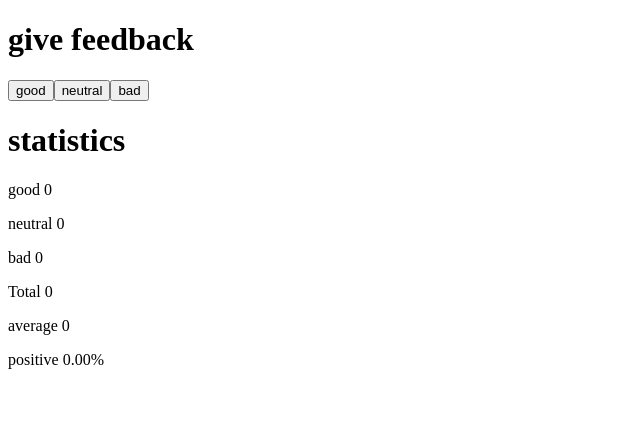
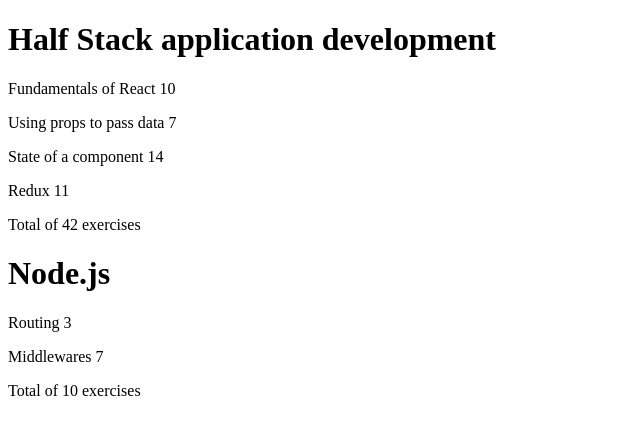
Before and after one commit to nicolas4pitz/fullStack, a React (Vite) app: page / in a window 1280 px wide. Shown: the top 434 px of the page, without its empty margins (0-640 px from the left). Built offline with nearby package versions, Linux system fonts and the light colour scheme.

Commit message:
feat: part 1.A

```diff
--- /dev/null
+++ b/src/components/Course.jsx
@@ -0,0 +1,49 @@
+const Header = (props) => {
+  console.log(props);
+  return (
+    <>
+      <h1>{props.course}</h1>
+    </>
+  );
+};
+
+const Content = (props) => {
+  return (
+    <>
+      <Part part={props.part1} exercises={props.exercises1} />
+      <Part part={props.part2} exercises={props.exercises2} />
+      <Part part={props.part3} exercises={props.exercises3} />
+    </>
+  );
+};
+
+const Part = (props) => {
+  return (
+    <>
+      <p>
+        {props.part} {props.exercises}
+      </p>
+    </>
+  );
+};
+
+const Course = ({ course }) => {
+  return (
+    <div>
+      {course.map((each) => (
+        <div key={each.id}>
+          <Header course={each.name} />
+          {each.parts.map((part) => (
+            <Part key={part.id} part={part.name} exercises={part.exercises} />
+          ))}
+          <p>
+            Total of {each.parts.reduce((sum, part) => sum + part.exercises, 0)}{" "}
+            exercises
+          </p>
+        </div>
+      ))}
+    </div>
+  );
+};
+
+export default Course;
--- /dev/null
+++ b/src/components/Note.jsx
@@ -0,0 +1,5 @@
+const Note = ({ note }) => {
+  return <li>{note.content}</li>;
+};
+
+export default Note;
--- a/src/exercicios/App.jsx
+++ b/src/exercicios/App.jsx
@@ -1,4 +1,5 @@
 import { useState } from "react";
+import Course from "../components/Course";
 
 const Header = (props) => {
   console.log(props);
@@ -66,23 +67,50 @@
 };
 
 function App() {
-  const course = {
-    name: "Desenvolvimento de aplicação Half Stack",
+  const courses = [
+    {
+      name: "Half Stack application development",
+      id: 1,
       parts: [
         {
-        name: "Fundamentos da biblioteca React",
+          name: "Fundamentals of React",
           exercises: 10,
+          id: 1,
         },
         {
-        name: "Usando props para passar dados",
+          name: "Using props to pass data",
           exercises: 7,
+          id: 2,
         },
         {
-        name: "Estado de um componente",
+          name: "State of a component",
           exercises: 14,
+          id: 3,
+        },
+        {
+          name: "Redux",
+          exercises: 11,
+          id: 4,
         },
       ],
-  };
+    },
+    {
+      name: "Node.js",
+      id: 2,
+      parts: [
+        {
+          name: "Routing",
+          exercises: 3,
+          id: 1,
+        },
+        {
+          name: "Middlewares",
+          exercises: 7,
+          id: 2,
+        },
+      ],
+    },
+  ];
 
   const [good, setGood] = useState(0);
   const [neutral, setNeutral] = useState(0);
@@ -113,18 +141,7 @@
 
   return (
     <div>
-      <Header course="give feedback" />
-      <Botao handleClique={handleGood} texto="good" />
-      <Botao handleClique={handleNeutral} texto="neutral" />
-      <Botao handleClique={handleBad} texto="bad" />
-      <Header course="statistics" />
-      <Statistics
-        average={average}
-        bad={bad}
-        good={good}
-        neutral={neutral}
-        total={total}
-      />
+      <Course course={courses} />
     </div>
   );
 }
--- a/src/main.jsx
+++ b/src/main.jsx
@@ -3,8 +3,26 @@
 //import App from "./App.jsx"; // Para aulas
 import App from "./exercicios/App"; // Para exercicios
 
+const notes = [
+  {
+    id: 1,
+    content: "HTML é fácil",
+    important: true,
+  },
+  {
+    id: 2,
+    content: "O navegador só pode executar JavaScript",
+    important: false,
+  },
+  {
+    id: 3,
+    content: "GET e POST são os métodos mais importantes do protocolo HTTP",
+    important: true,
+  },
+];
+
 createRoot(document.getElementById("root")).render(
   <StrictMode>
-    <App />
+    <App notes={notes} />
   </StrictMode>,
 );
```
Also changed, not shown: src/App.jsx (+8 -24 lines). Lines whose indentation alone changed are shown as unchanged.
